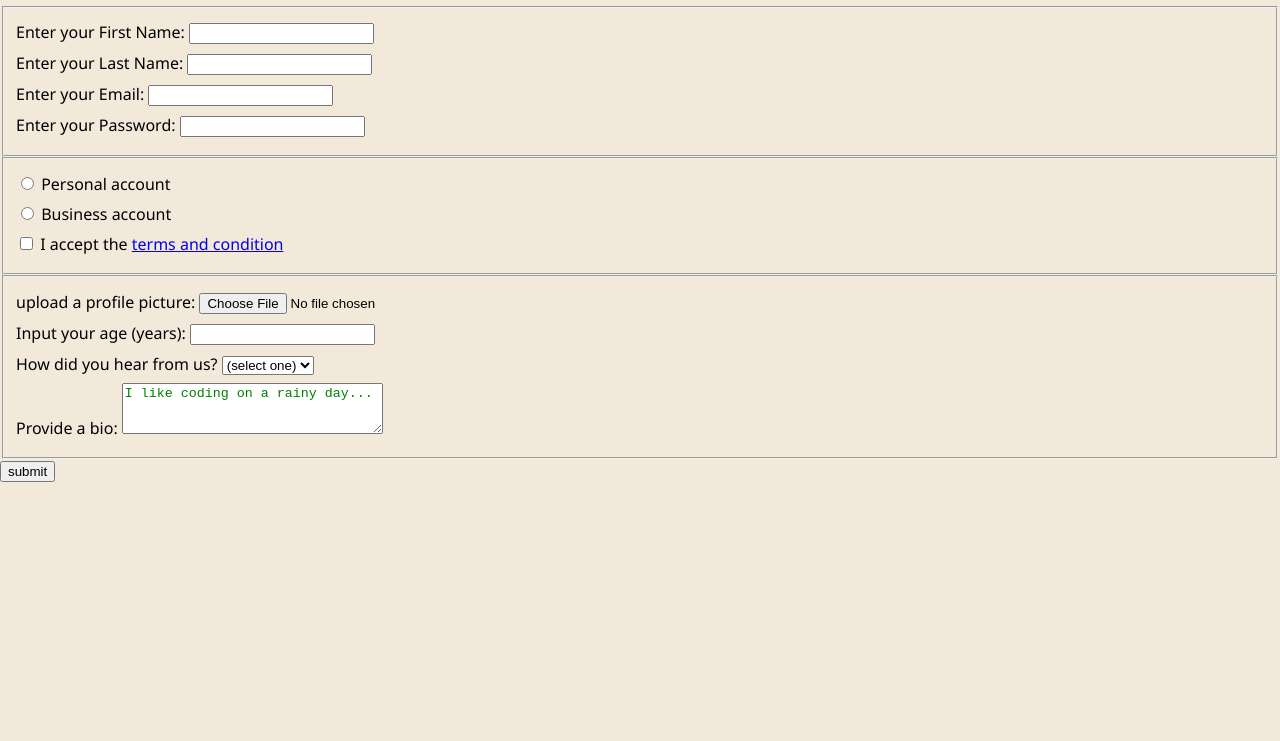
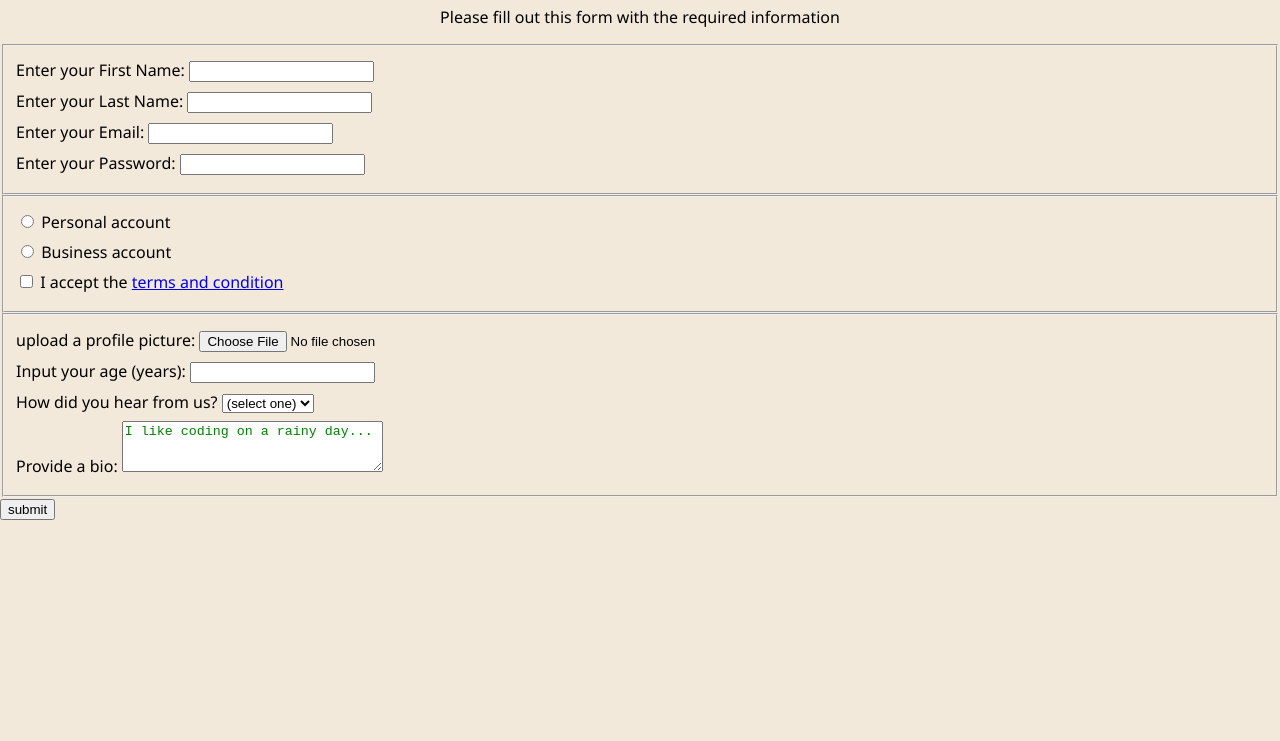
Before and after one commit to rebeccaacero1/Html-Forms, a plain HTML site: page index.html in a window 1280 px wide. Shown: the part 80-821 px from the top of the page. Drawn offline with Linux system fonts and the light colour scheme.

Commit message:
add<p>AndCenteredThePandH1Element

```diff
--- a/css/styles.css
+++ b/css/styles.css
@@ -8,6 +8,10 @@ body{
     font-family: 'Segoe UI', Tahoma, Geneva, Verdana, sans-serif;
     font-size: 16px;
 }
+h1,p{
+    margin: lem auto;
+    text-align: center;
+}
 
 label{
     display: block;
--- a/index.html
+++ b/index.html
@@ -9,6 +9,7 @@
 </head>
 <body>
 <h1>Registration Form</h1>
+<p>Please fill out this form with the required information</p>
 <form action="#">
     <!--First name, lastname, email, password fields-->
     <fieldset>
```
